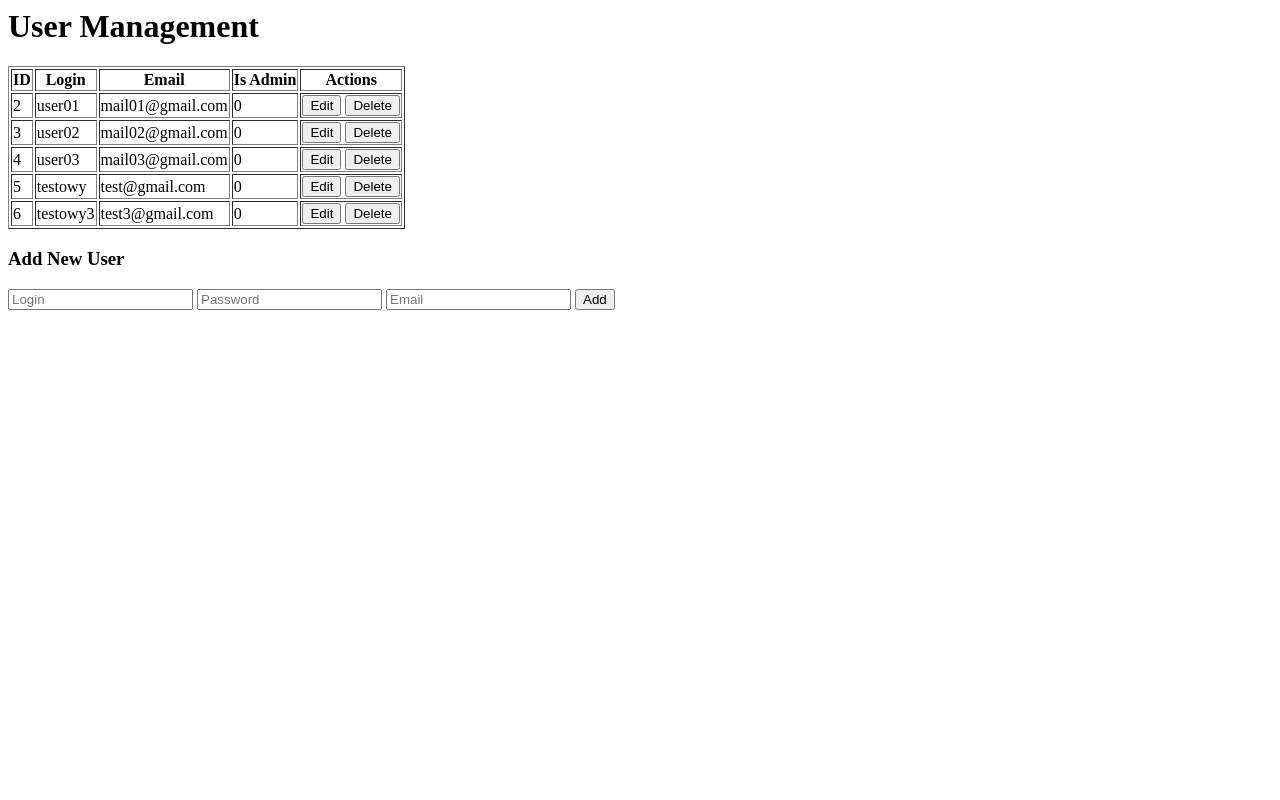
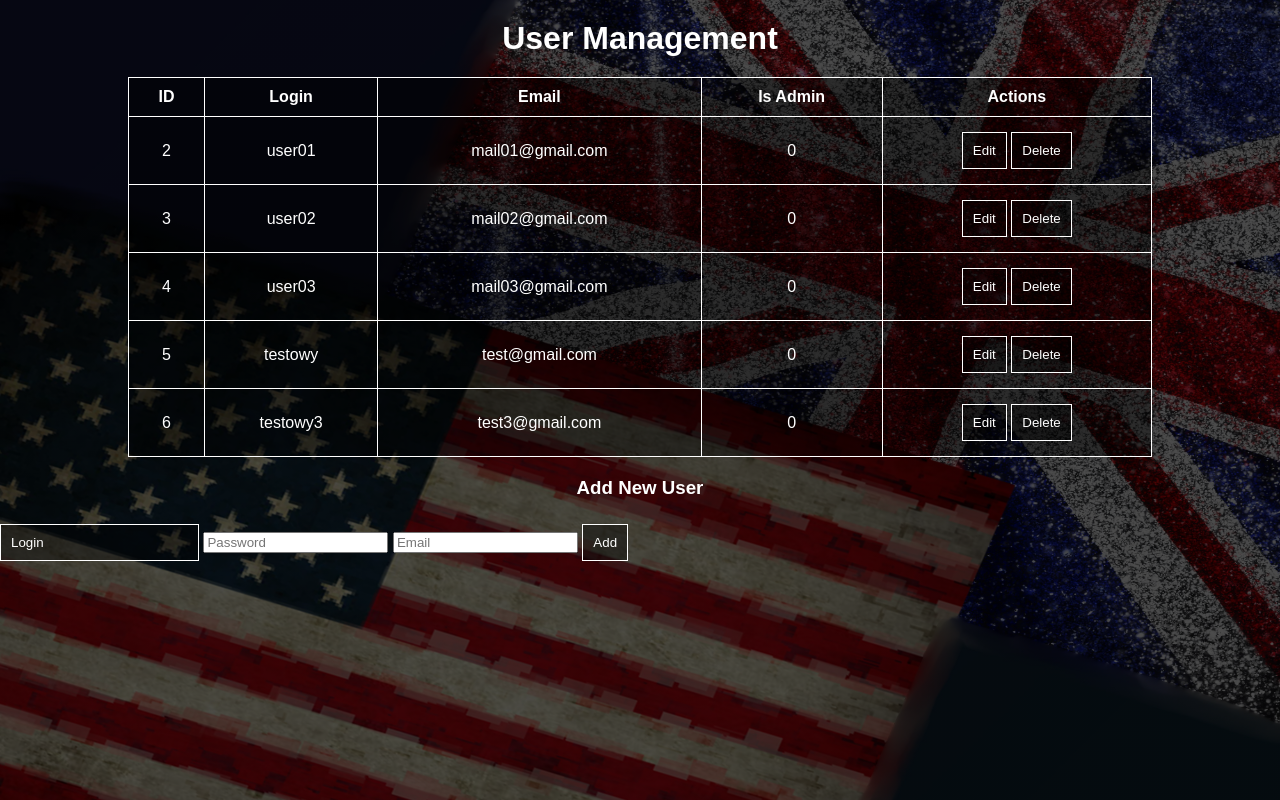
Before and after one commit to JakubSzumilak/LanguageAppWeb, a PHP site: page /languageapp/adminview/dataaccess/modifyusers.php in a window 1280 px wide. Run offline with PHP 8.4, Linux system fonts and the light colour scheme; data comes from the database, SQL or seed files in the repository.

Commit message:
added style and updated files.
will be checked if everything looks and works correctly

```diff
--- a/languageapp/adminview/dataaccess/modifydictionary.php
+++ b/languageapp/adminview/dataaccess/modifydictionary.php
@@ -68,6 +68,7 @@
     <meta charset="UTF-8">
     <meta name="viewport" content="width=device-width, initial-scale=1.0">
     <title>database Modification</title>
+    <link rel="stylesheet" href="moddictstyle.css">
 </head>
 <body>
 <!--
--- a/languageapp/adminview/dataaccess/modifyusers.php
+++ b/languageapp/adminview/dataaccess/modifyusers.php
@@ -68,6 +68,7 @@
     <meta charset="UTF-8">
     <meta name="viewport" content="width=device-width, initial-scale=1.0">
     <title>User Modification</title>
+    <link rel="stylesheet" href="modusrstyle.css">
 </head>
 <body>
 <!--
--- /dev/null
+++ b/languageapp/adminview/dataaccess/modusrstyle.css
@@ -0,0 +1,82 @@
+body {
+    background: linear-gradient(rgba(0, 0, 0, 0.7), rgba(0, 0, 0, 0.7)), url('../../../img/welcomeBG.jpg');
+    background-repeat: no-repeat;
+    background-attachment: fixed;
+    background-size: 100% 100%;
+    font-family: Arial, sans-serif;
+    color: white;
+    margin: 0;
+    padding: 0;
+}
+
+h1, h3 {
+    text-align: center;
+    margin: 20px 0;
+}
+
+table {
+    width: 80%;
+    margin: 20px auto;
+    border-collapse: collapse;
+    background-color: rgba(0, 0, 0, 0.4);
+    color: white;
+}
+
+table, th, td {
+    border: 1px solid white;
+}
+
+th, td {
+    padding: 10px;
+    text-align: center;
+}
+
+button {
+    background-color: rgba(0, 0, 0, 0.6);
+    border: 1px solid white;
+    color: white;
+    padding: 5px 10px;
+    cursor: pointer;
+    transition: all linear 0.3s;
+}
+
+button:hover {
+    background-color: white;
+    color: black;
+}
+
+form {
+    display: inline-block;
+}
+
+form input[type="text"], form button {
+    margin: 5px 0;
+    padding: 10px;
+    border: 1px solid white;
+    background-color: rgba(0, 0, 0, 0.4);
+    color: white;
+    transition: all linear 0.3s;
+}
+
+form input[type="text"]:hover {
+    border-color: white;
+}
+
+form input[type="text"]::placeholder {
+    color: white;
+}
+
+form button:hover {
+    background-color: white;
+    color: black;
+}
+
+#addForm {
+    width: 80%;
+    margin: 20px auto;
+    background-color: rgba(0, 0, 0, 0.4);
+    padding: 20px;
+    text-align: center;
+    border-radius: 10px;
+    box-shadow: 0 0 10px rgba(255, 255, 255, 0.5);
+}
```
Also changed, not shown: languageapp/adminview/dataaccess/moddictstyle.css (added, +82 -0 lines).
